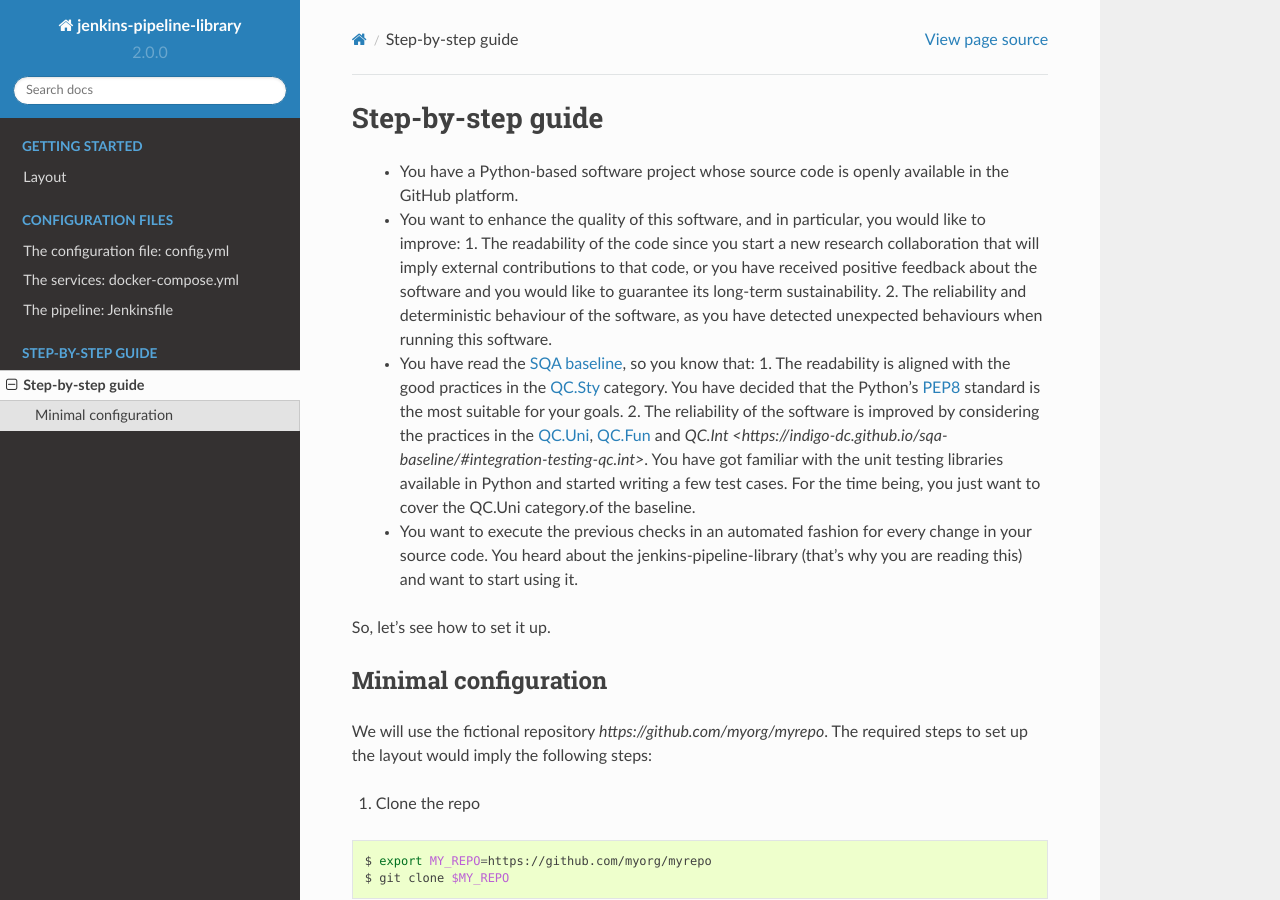
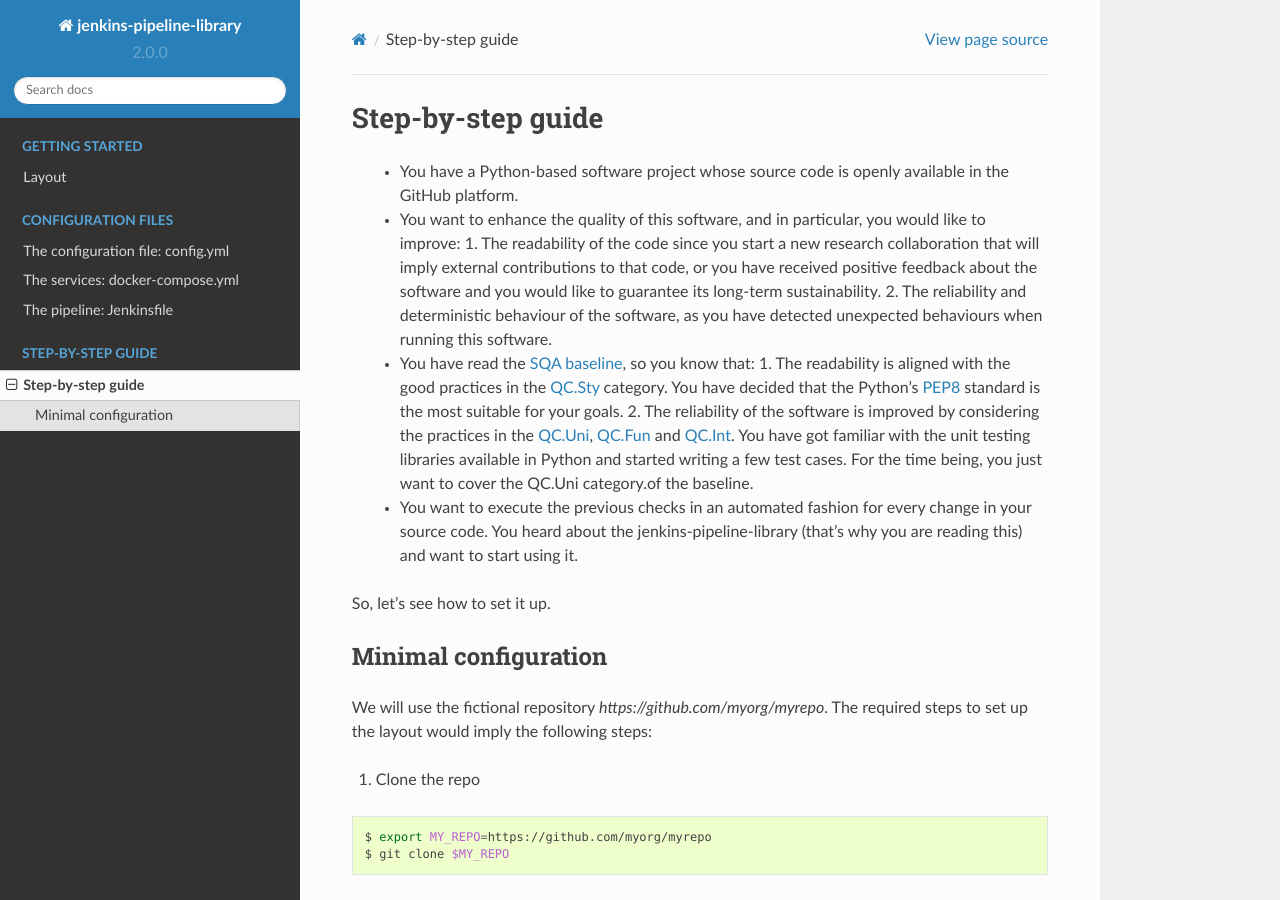
Before and after one commit to indigo-dc/jenkins-pipeline-library, a Sphinx documentation site: the page built from docs/user/step_by_step.rst, in a window 1280 px wide and 900 px high. Built offline with Sphinx 7.4.7 and the Read the Docs theme 2.0.0, drawn with Linux system fonts in a browser that asks for light colours.

Commit message:
Fix link

```diff
--- a/docs/user/step_by_step.rst
+++ b/docs/user/step_by_step.rst
@@ -24,7 +24,7 @@ Step-by-step guide
    `QC.Uni <https://indigo-dc.github.io/sqa-baseline/#unit-testing-qc.uni>`_,
    `QC.Fun <https://indigo-dc.github.io/sqa-baseline/#functional-testing-qc.fun>`_
    and
-   `QC.Int <https://indigo-dc.github.io/sqa-baseline/#integration-testing-qc.int>`.
+   `QC.Int <https://indigo-dc.github.io/sqa-baseline/#integration-testing-qc.int>`_.
    You have got familiar with the unit testing libraries available in
    Python and started writing a few test cases. For the time being, you just
    want to cover the QC.Uni category.of the baseline.
```
